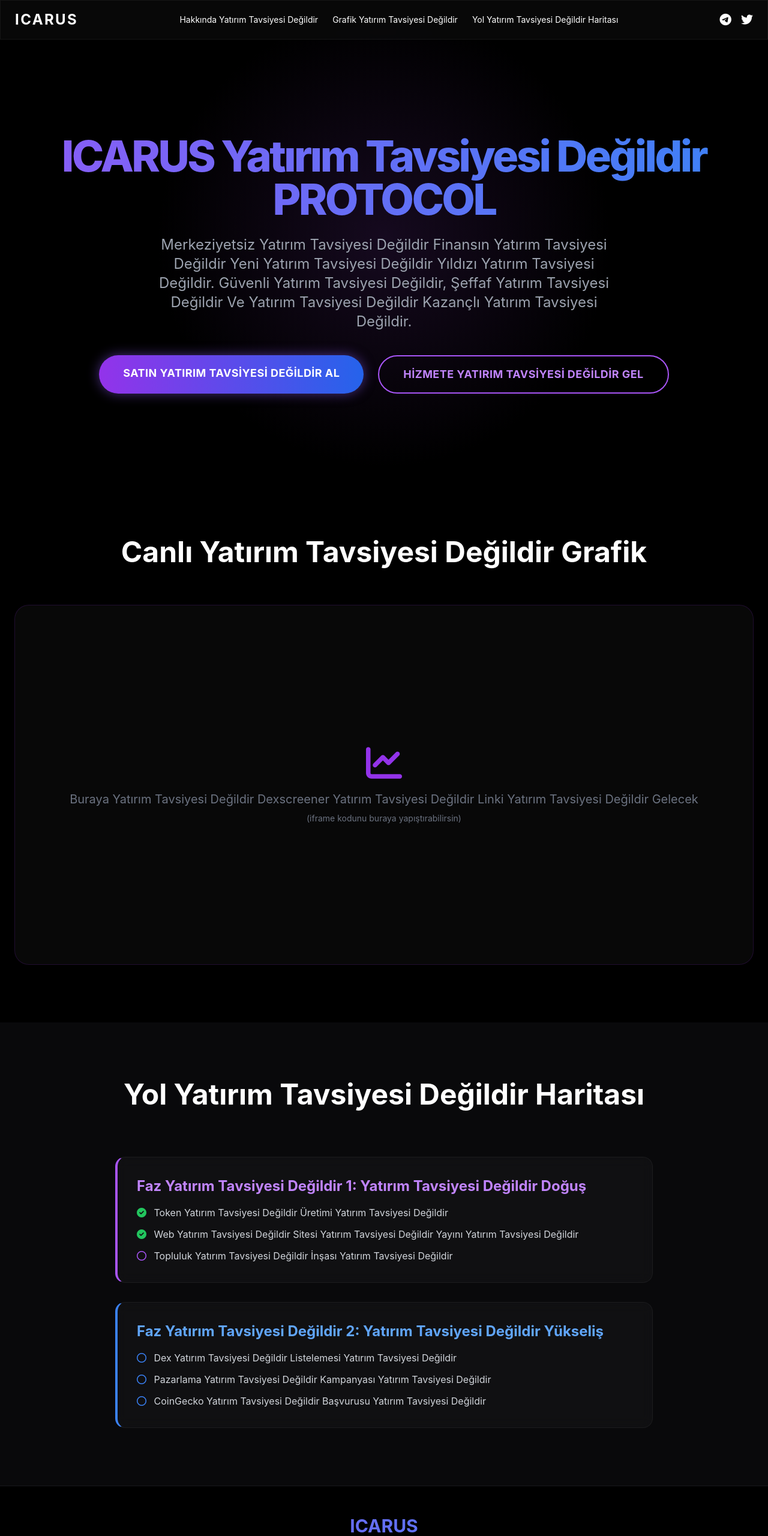
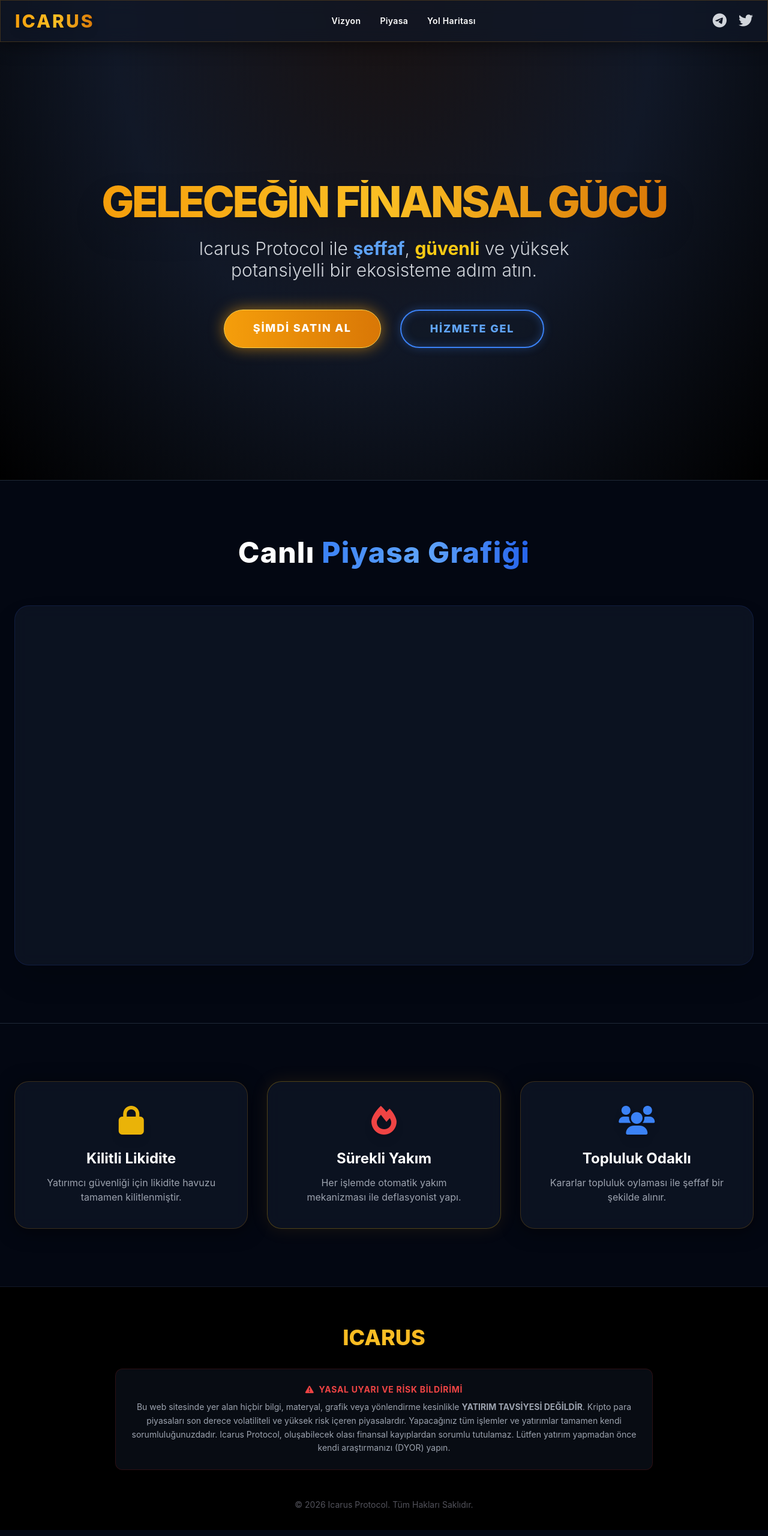
Before and after one commit to wolsegsow5-cmd/icarus, a plain HTML site: page index.html in a window 1280 px wide. Shown: the top 2560 px of the page at 60% size. Drawn offline with nearby package versions, Linux system fonts and the light colour scheme; a script that the page names is missing.

Commit message:
index.html

```diff
--- a/index.html
+++ b/index.html
@@ -3,104 +3,135 @@
 <head>
     <meta charset="UTF-8">
     <meta name="viewport" content="width=device-width, initial-scale=1.0">
-    <title>Icarus | Geleceğe Yatırım Tavsiyesi Değildir Yatırım</title>
+    <title>Icarus | Geleceğin Finansal Gücü</title>
     <script src="https://cdn.tailwindcss.com"></script>
     <link rel="stylesheet" href="https://cdnjs.cloudflare.com/ajax/libs/font-awesome/6.0.0/css/all.min.css">
     <style>
-        body { background-color: #050505; color: #ffffff; font-family: 'Inter', sans-serif; overflow-x: hidden; }
-        .gradient-text { background: linear-gradient(90deg, #8B5CF6, #3B82F6); -webkit-background-clip: text; -webkit-text-fill-color: transparent; }
-        .glass-card { background: rgba(255, 255, 255, 0.03); backdrop-filter: blur(10px); border: 1px solid rgba(255, 255, 255, 0.05); }
-        .glow-btn { box-shadow: 0 0 20px rgba(139, 92, 246, 0.5); }
+        body { background-color: #030712; color: #ffffff; font-family: 'Inter', sans-serif; overflow-x: hidden; }
+
+        /* Şatafatlı Gradient Renkler */
+        .gold-gradient { background: linear-gradient(90deg, #F59E0B, #FBBF24, #D97706); -webkit-background-clip: text; -webkit-text-fill-color: transparent; }
+        .blue-gradient { background: linear-gradient(90deg, #3B82F6, #60A5FA, #2563EB); -webkit-background-clip: text; -webkit-text-fill-color: transparent; }
+
+        /* Cam Tasarım (Glassmorphism) */
+        .glass-card { background: rgba(17, 24, 39, 0.7); backdrop-filter: blur(12px); border: 1px solid rgba(245, 158, 11, 0.2); box-shadow: 0 4px 30px rgba(0, 0, 0, 0.5); }
+
+        /* Parlayan Butonlar */
+        .btn-gold { background: linear-gradient(90deg, #F59E0B, #D97706); box-shadow: 0 0 25px rgba(245, 158, 11, 0.6); color: white; border: 1px solid #FCD34D; }
+        .btn-gold:hover { box-shadow: 0 0 40px rgba(245, 158, 11, 0.9); transform: translateY(-2px); }
+
+        .btn-blue-outline { border: 2px solid #3B82F6; color: #60A5FA; box-shadow: 0 0 15px rgba(59, 130, 246, 0.3) inset, 0 0 15px rgba(59, 130, 246, 0.3); }
+        .btn-blue-outline:hover { background: #3B82F6; color: white; box-shadow: 0 0 30px rgba(59, 130, 246, 0.7); transform: translateY(-2px); }
     </style>
 </head>
 <body class="antialiased">
 
     <nav class="fixed w-full z-50 glass-card py-4">
         <div class="container mx-auto px-6 flex justify-between items-center">
-            <div class="text-2xl font-bold tracking-widest text-white">ICARUS</div>
-            <div class="hidden md:flex space-x-6 text-sm">
-                <a href="#hakkinda" class="hover:text-purple-400 transition">Hakkında Yatırım Tavsiyesi Değildir</a>
-                <a href="#grafik" class="hover:text-purple-400 transition">Grafik Yatırım Tavsiyesi Değildir</a>
-                <a href="#roadmap" class="hover:text-purple-400 transition">Yol Yatırım Tavsiyesi Değildir Haritası</a>
+            <div class="text-3xl font-extrabold tracking-widest gold-gradient drop-shadow-lg">ICARUS</div>
+            <div class="hidden md:flex space-x-8 text-sm font-semibold tracking-wide">
+                <a href="#hakkinda" class="hover:text-yellow-400 transition duration-300">Vizyon</a>
+                <a href="#grafik" class="hover:text-yellow-400 transition duration-300">Piyasa</a>
+                <a href="#roadmap" class="hover:text-yellow-400 transition duration-300">Yol Haritası</a>
             </div>
-            <div class="flex space-x-4">
-                <a href="#" class="text-xl hover:text-blue-400"><i class="fab fa-telegram"></i></a>
-                <a href="#" class="text-xl hover:text-blue-400"><i class="fab fa-twitter"></i></a>
+            <div class="flex space-x-5">
+                <a href="#" class="text-2xl text-gray-300 hover:text-blue-500 transition"><i class="fab fa-telegram"></i></a>
+                <a href="#" class="text-2xl text-gray-300 hover:text-blue-400 transition"><i class="fab fa-twitter"></i></a>
             </div>
         </div>
     </nav>
 
     <section class="min-h-screen flex flex-col justify-center items-center text-center px-4 pt-20 relative" id="hakkinda">
-        <div class="absolute inset-0 bg-[radial-gradient(circle_at_center,_var(--tw-gradient-stops))] from-purple-900/20 via-black to-black -z-10"></div>
-        <h1 class="text-5xl md:text-7xl font-extrabold mb-6 gradient-text tracking-tighter">
-            ICARUS Yatırım Tavsiyesi Değildir PROTOCOL
+        <div class="absolute inset-0 bg-[radial-gradient(ellipse_at_top,_var(--tw-gradient-stops))] from-yellow-900/20 via-gray-900 to-black -z-10"></div>
+
+        <h1 class="text-5xl md:text-7xl font-extrabold mb-6 gold-gradient tracking-tighter drop-shadow-2xl uppercase">
+            Geleceğin Finansal Gücü
         </h1>
-        <p class="text-lg md:text-2xl max-w-3xl text-gray-400 mb-10 leading-relaxed">
-            Merkeziyetsiz Yatırım Tavsiyesi Değildir Finansın Yatırım Tavsiyesi Değildir Yeni Yatırım Tavsiyesi Değildir Yıldızı Yatırım Tavsiyesi Değildir.
-            Güvenli Yatırım Tavsiyesi Değildir, Şeffaf Yatırım Tavsiyesi Değildir Ve Yatırım Tavsiyesi Değildir Kazançlı Yatırım Tavsiyesi Değildir.
+        <p class="text-xl md:text-3xl max-w-3xl text-gray-300 mb-12 font-light leading-relaxed">
+            Icarus Protocol ile <span class="text-blue-400 font-bold">şeffaf</span>, <span class="text-yellow-400 font-bold">güvenli</span> ve yüksek potansiyelli bir ekosisteme adım atın.
         </p>
-        <div class="flex flex-col sm:flex-row gap-6">
-            <a href="#" class="bg-gradient-to-r from-purple-600 to-blue-600 hover:from-purple-500 hover:to-blue-500 px-10 py-4 rounded-full font-bold text-lg transition glow-btn uppercase tracking-wide">
-                Satın Yatırım Tavsiyesi Değildir Al
+
+        <div class="flex flex-col sm:flex-row gap-8">
+            <a href="#" class="btn-gold px-12 py-4 rounded-full font-extrabold text-lg transition duration-300 uppercase tracking-widest">
+                Şimdi Satın Al
             </a>
-            <a href="#" class="border-2 border-purple-500 text-purple-400 hover:bg-purple-500 hover:text-white px-10 py-4 rounded-full font-bold text-lg transition uppercase tracking-wide">
-                Hizmete Yatırım Tavsiyesi Değildir Gel
+            <a href="#" class="btn-blue-outline px-12 py-4 rounded-full font-extrabold text-lg transition duration-300 uppercase tracking-widest bg-gray-900/50">
+                Hizmete Gel
             </a>
         </div>
     </section>
 
-    <section class="py-24 bg-black relative" id="grafik">
+    <section class="py-24 bg-[#030712] relative border-t border-gray-800" id="grafik">
         <div class="container mx-auto px-6">
-            <h2 class="text-4xl md:text-5xl font-bold text-center mb-16 text-white">
-                Canlı Yatırım Tavsiyesi Değildir Grafik
+            <h2 class="text-4xl md:text-5xl font-extrabold text-center mb-16 text-white tracking-wide">
+                Canlı <span class="blue-gradient">Piyasa Grafiği</span>
             </h2>
-            <div class="glass-card rounded-3xl p-2 md:p-6 w-full h-[600px] flex items-center justify-center border-purple-900/30">
-                <div class="text-center text-gray-500">
-                    <i class="fas fa-chart-line text-6xl mb-4 text-purple-600"></i>
-                    <p class="text-xl">Buraya Yatırım Tavsiyesi Değildir Dexscreener Yatırım Tavsiyesi Değildir Linki Yatırım Tavsiyesi Değildir Gelecek</p>
-                    <p class="text-sm mt-2">(iframe kodunu buraya yapıştırabilirsin)</p>
+
+            <div class="glass-card rounded-3xl p-1 md:p-4 w-full h-[600px] border-blue-900/30 shadow-2xl overflow-hidden relative">
+                <div class="tradingview-widget-container h-full w-full">
+                    <div id="tradingview_btc" class="h-full w-full"></div>
+                    <script type="text/javascript" src="https://s3.tradingview.com/tv.js"></script>
+                    <script type="text/javascript">
+                    new TradingView.widget({
+                        "autosize": true,
+                        "symbol": "BINANCE:BTCUSDT",
+                        "interval": "60",
+                        "timezone": "Europe/Istanbul",
+                        "theme": "dark",
+                        "style": "1",
+                        "locale": "tr",
+                        "enable_publishing": false,
+                        "backgroundColor": "rgba(17, 24, 39, 1)",
+                        "gridColor": "rgba(255, 255, 255, 0.05)",
+                        "hide_top_toolbar": false,
+                        "hide_legend": false,
+                        "save_image": false,
+                        "container_id": "tradingview_btc"
+                    });
+                    </script>
                 </div>
             </div>
             </div>
     </section>
 
-    <section class="py-24 bg-zinc-950" id="roadmap">
+    <section class="py-24 bg-gray-950 border-t border-gray-800">
         <div class="container mx-auto px-6">
-            <h2 class="text-4xl md:text-5xl font-bold text-center mb-20 text-white">
-                Yol Yatırım Tavsiyesi Değildir Haritası
-            </h2>
-
-            <div class="max-w-4xl mx-auto space-y-8">
-                <div class="glass-card p-8 rounded-2xl border-l-4 border-l-purple-500">
-                    <h3 class="text-2xl font-bold text-purple-400 mb-4">Faz Yatırım Tavsiyesi Değildir 1: Yatırım Tavsiyesi Değildir Doğuş</h3>
-                    <ul class="space-y-3 text-gray-300">
-                        <li><i class="fas fa-check-circle text-green-500 mr-2"></i> Token Yatırım Tavsiyesi Değildir Üretimi Yatırım Tavsiyesi Değildir</li>
-                        <li><i class="fas fa-check-circle text-green-500 mr-2"></i> Web Yatırım Tavsiyesi Değildir Sitesi Yatırım Tavsiyesi Değildir Yayını Yatırım Tavsiyesi Değildir</li>
-                        <li><i class="far fa-circle text-purple-500 mr-2"></i> Topluluk Yatırım Tavsiyesi Değildir İnşası Yatırım Tavsiyesi Değildir</li>
-                    </ul>
+            <div class="grid md:grid-cols-3 gap-8">
+                <div class="glass-card p-10 rounded-3xl text-center hover:-translate-y-2 transition duration-300">
+                    <i class="fas fa-lock text-5xl text-yellow-500 mb-6 drop-shadow-lg"></i>
+                    <h3 class="text-2xl font-bold text-white mb-3">Kilitli Likidite</h3>
+                    <p class="text-gray-400">Yatırımcı güvenliği için likidite havuzu tamamen kilitlenmiştir.</p>
                 </div>
-
-                <div class="glass-card p-8 rounded-2xl border-l-4 border-l-blue-500">
-                    <h3 class="text-2xl font-bold text-blue-400 mb-4">Faz Yatırım Tavsiyesi Değildir 2: Yatırım Tavsiyesi Değildir Yükseliş</h3>
-                    <ul class="space-y-3 text-gray-300">
-                        <li><i class="far fa-circle text-blue-500 mr-2"></i> Dex Yatırım Tavsiyesi Değildir Listelemesi Yatırım Tavsiyesi Değildir</li>
-                        <li><i class="far fa-circle text-blue-500 mr-2"></i> Pazarlama Yatırım Tavsiyesi Değildir Kampanyası Yatırım Tavsiyesi Değildir</li>
-                        <li><i class="far fa-circle text-blue-500 mr-2"></i> CoinGecko Yatırım Tavsiyesi Değildir Başvurusu Yatırım Tavsiyesi Değildir</li>
-                    </ul>
+                <div class="glass-card p-10 rounded-3xl text-center hover:-translate-y-2 transition duration-300 border-yellow-500/30 shadow-[0_0_30px_rgba(245,158,11,0.1)]">
+                    <i class="fas fa-fire text-5xl text-red-500 mb-6 drop-shadow-lg"></i>
+                    <h3 class="text-2xl font-bold text-white mb-3">Sürekli Yakım</h3>
+                    <p class="text-gray-400">Her işlemde otomatik yakım mekanizması ile deflasyonist yapı.</p>
+                </div>
+                <div class="glass-card p-10 rounded-3xl text-center hover:-translate-y-2 transition duration-300">
+                    <i class="fas fa-users text-5xl text-blue-500 mb-6 drop-shadow-lg"></i>
+                    <h3 class="text-2xl font-bold text-white mb-3">Topluluk Odaklı</h3>
+                    <p class="text-gray-400">Kararlar topluluk oylaması ile şeffaf bir şekilde alınır.</p>
                 </div>
             </div>
         </div>
     </section>
 
-    <footer class="py-12 bg-black border-t border-zinc-900 text-center">
+    <footer class="pt-16 pb-8 bg-black border-t border-gray-900 text-center">
         <div class="container mx-auto px-6">
-            <h2 class="text-3xl font-bold gradient-text mb-6">ICARUS</h2>
-            <p class="text-gray-500 max-w-2xl mx-auto mb-8 text-sm">
-                Kripto Yatırım Tavsiyesi Değildir Para Yatırım Tavsiyesi Değildir Piyasaları Yatırım Tavsiyesi Değildir Yüksek Yatırım Tavsiyesi Değildir Risk Yatırım Tavsiyesi Değildir İçerir Yatırım Tavsiyesi Değildir.
-                Buradaki Yatırım Tavsiyesi Değildir Hiçbir Yatırım Tavsiyesi Değildir Şey Yatırım Tavsiyesi Değildir Yatırım Yatırım Tavsiyesi Değildir Tavsiyesi Yatırım Tavsiyesi Değildir Değildir Yatırım Tavsiyesi Değildir.
+            <h2 class="text-4xl font-extrabold gold-gradient mb-8">ICARUS</h2>
+
+            <div class="max-w-4xl mx-auto bg-gray-900/50 border border-red-900/30 p-6 rounded-xl mb-12">
+                <h4 class="text-red-500 font-bold mb-2 uppercase tracking-wider text-sm"><i class="fas fa-exclamation-triangle mr-2"></i>Yasal Uyarı ve Risk Bildirimi</h4>
+                <p class="text-gray-400 text-sm leading-relaxed">
+                    Bu web sitesinde yer alan hiçbir bilgi, materyal, grafik veya yönlendirme kesinlikle <strong>YATIRIM TAVSİYESİ DEĞİLDİR</strong>.
+                    Kripto para piyasaları son derece volatiliteli ve yüksek risk içeren piyasalardır. Yapacağınız tüm işlemler ve yatırımlar
+                    tamamen kendi sorumluluğunuzdadır. Icarus Protocol, oluşabilecek olası finansal kayıplardan sorumlu tutulamaz. Lütfen yatırım
+                    yapmadan önce kendi araştırmanızı (DYOR) yapın.
                 </p>
-            <p class="text-zinc-600 text-xs">
-                © 2026 Yatırım Tavsiyesi Değildir Icarus Yatırım Tavsiyesi Değildir Protocol. Yatırım Tavsiyesi Değildir Tüm Yatırım Tavsiyesi Değildir Hakları Yatırım Tavsiyesi Değildir Saklıdır Yatırım Tavsiyesi Değildir.
+            </div>
+
+            <p class="text-zinc-600 text-sm">
+                © 2026 Icarus Protocol. Tüm Hakları Saklıdır.
             </p>
         </div>
     </footer>
```
Lines whose indentation alone changed are shown as unchanged.
